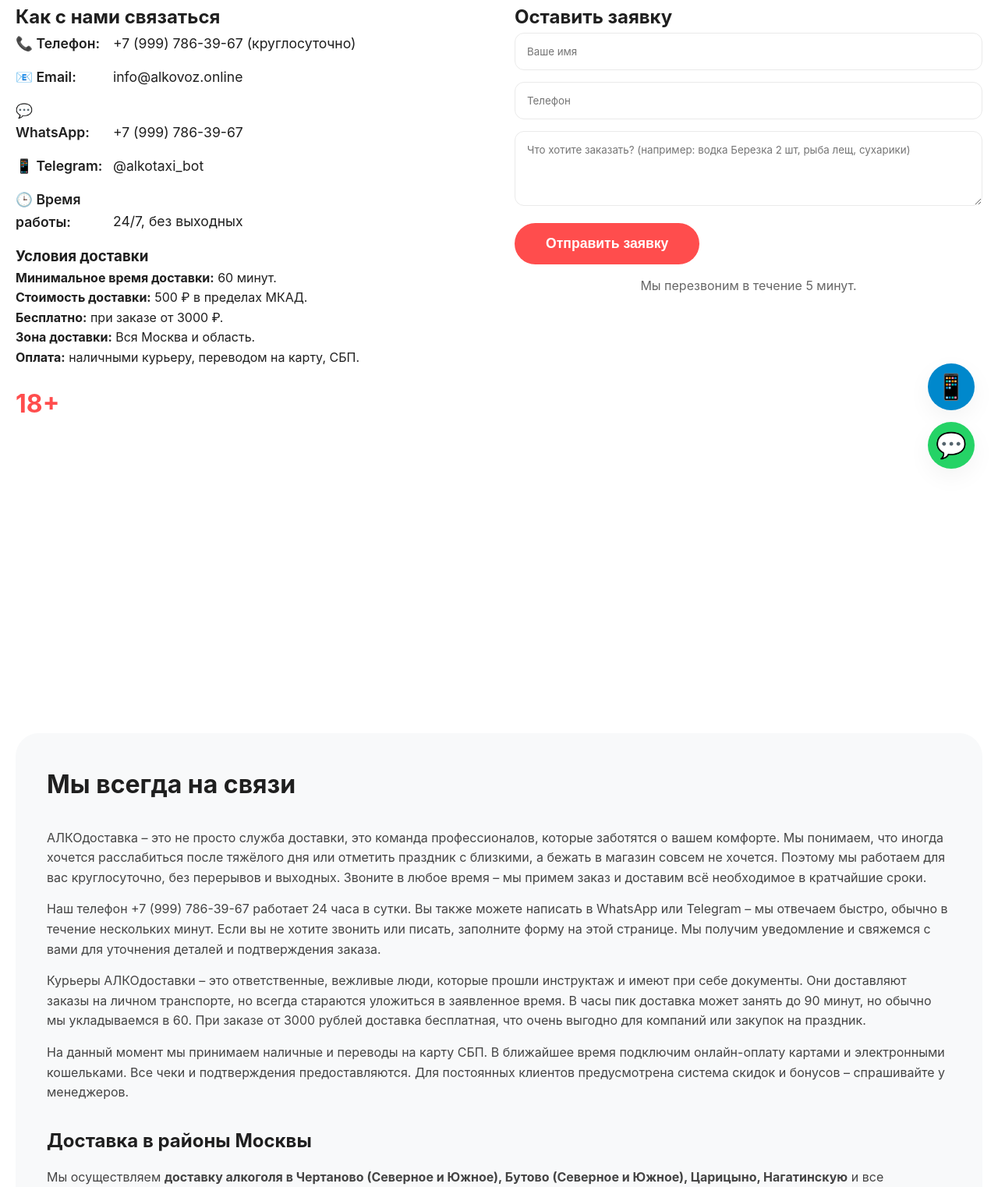
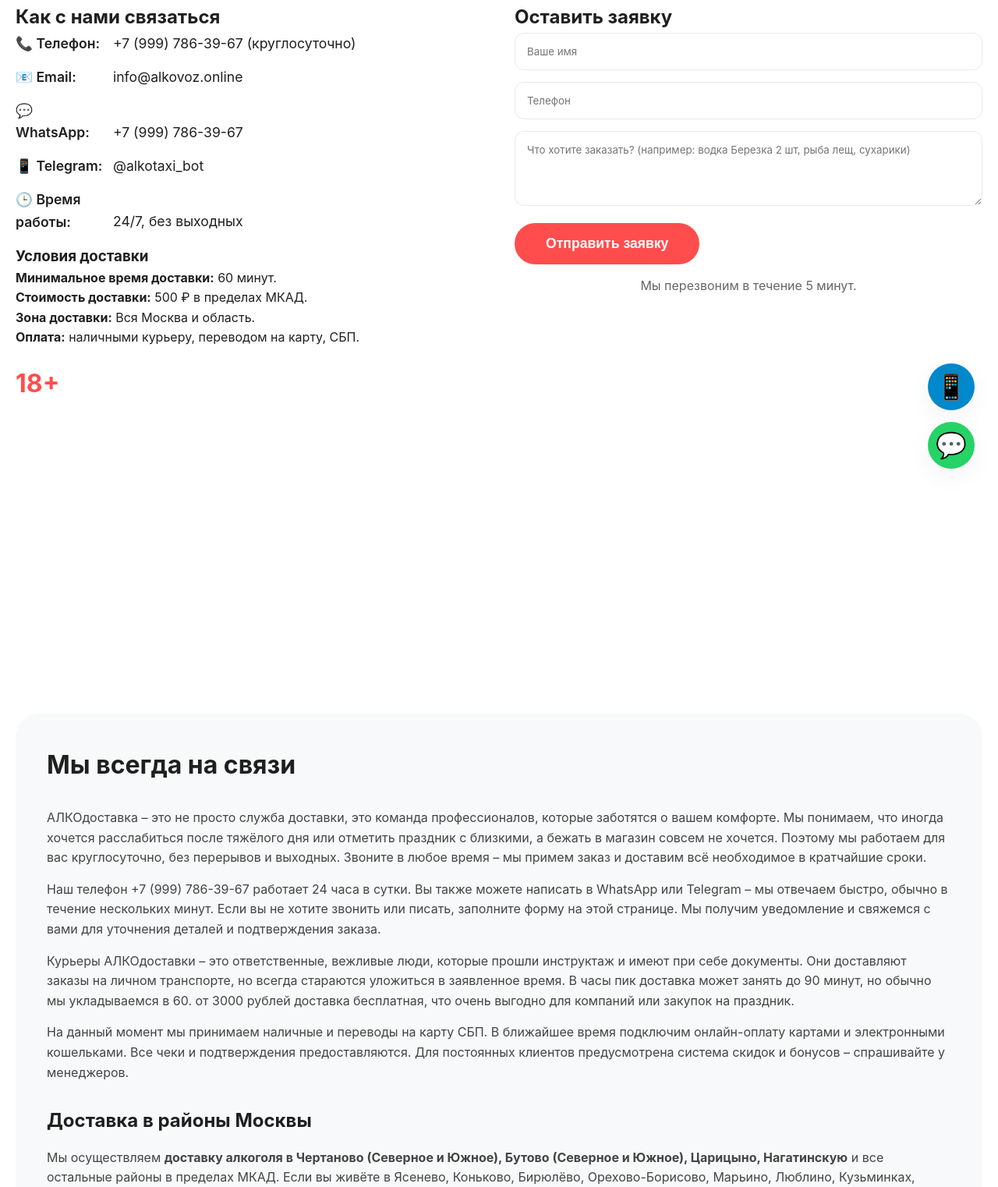
Before and after one commit to 76hgtvgywz-tech/dostavka-alkogolya-msk24, a plain HTML site: page contacts.html in a window 1280 px wide. Shown: the part 169-1691 px from the top of the page at 78% size. Drawn offline with Linux system fonts and the light colour scheme.

Commit message:
Update contacts.html

```diff
--- a/contacts.html
+++ b/contacts.html
@@ -64,7 +64,6 @@
                     <ul>
                         <li><strong>Минимальное время доставки:</strong> 60 минут.</li>
                         <li><strong>Стоимость доставки:</strong> 500 ₽ в пределах МКАД.</li>
-                        <li><strong>Бесплатно:</strong> при заказе от 3000 ₽.</li>
                         <li><strong>Зона доставки:</strong> Вся Москва и область.</li>
                         <li><strong>Оплата:</strong> наличными курьеру, переводом на карту, СБП.</li>
                     </ul>
@@ -93,7 +92,7 @@
                 <h2>Мы всегда на связи</h2>
                 <p>АЛКОдоставка – это не просто служба доставки, это команда профессионалов, которые заботятся о вашем комфорте. Мы понимаем, что иногда хочется расслабиться после тяжёлого дня или отметить праздник с близкими, а бежать в магазин совсем не хочется. Поэтому мы работаем для вас круглосуточно, без перерывов и выходных. Звоните в любое время – мы примем заказ и доставим всё необходимое в кратчайшие сроки.</p>
                 <p>Наш телефон <a href="tel:+79997863967">+7 (999) 786-39-67</a> работает 24 часа в сутки. Вы также можете написать в WhatsApp или Telegram – мы отвечаем быстро, обычно в течение нескольких минут. Если вы не хотите звонить или писать, заполните форму на этой странице. Мы получим уведомление и свяжемся с вами для уточнения деталей и подтверждения заказа.</p>
-                <p>Курьеры АЛКОдоставки – это ответственные, вежливые люди, которые прошли инструктаж и имеют при себе документы. Они доставляют заказы на личном транспорте, но всегда стараются уложиться в заявленное время. В часы пик доставка может занять до 90 минут, но обычно мы укладываемся в 60. При заказе от 3000 рублей доставка бесплатная, что очень выгодно для компаний или закупок на праздник.</p>
+                <p>Курьеры АЛКОдоставки – это ответственные, вежливые люди, которые прошли инструктаж и имеют при себе документы. Они доставляют заказы на личном транспорте, но всегда стараются уложиться в заявленное время. В часы пик доставка может занять до 90 минут, но обычно мы укладываемся в 60.  от 3000 рублей доставка бесплатная, что очень выгодно для компаний или закупок на праздник.</p>
                 <p>На данный момент мы принимаем наличные и переводы на карту СБП. В ближайшее время подключим онлайн-оплату картами и электронными кошельками. Все чеки и подтверждения предоставляются. Для постоянных клиентов предусмотрена система скидок и бонусов – спрашивайте у менеджеров.</p>
 
                 <h3>Доставка в районы Москвы</h3>
@@ -106,7 +105,7 @@
                 </div>
                 <div class="faq-item">
                     <h4>Можно ли заказать алкоголь в подарок с поздравлением?</h4>
-                    <p>Да, мы можем добавить открытку с вашим текстом. Предупредите об этом менеджера при заказе.</p>
+                    <p>Да, мы можем добавить открытку с вашим текстом. Предупредите об этом менеджера .</p>
                 </div>
                 <div class="faq-item">
                     <h4>Что делать, если курьер задерживается?</h4>
```
